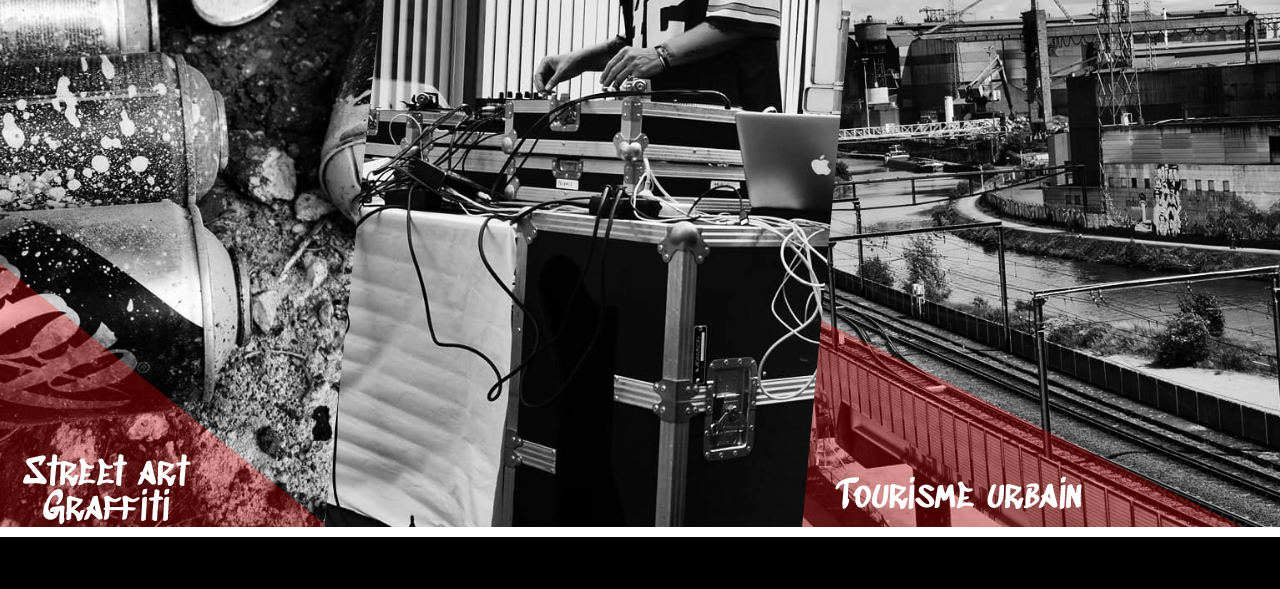
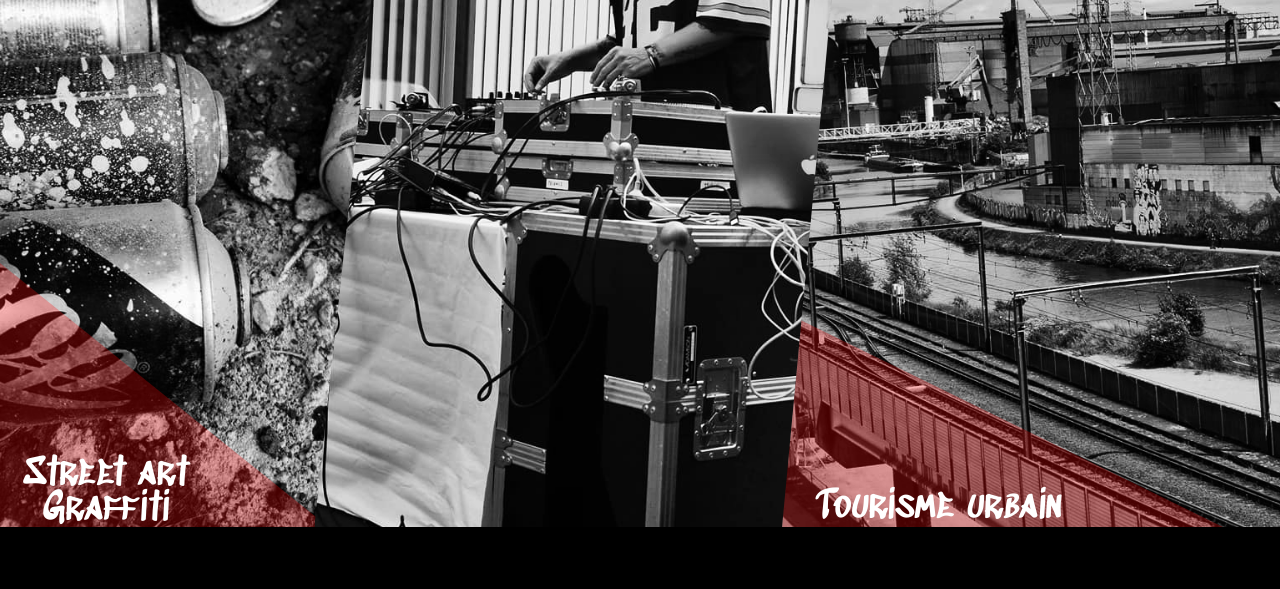
Before and after one commit to ZakariaSelassi/Indigen, a plain HTML site: page assets/templates/index.html in a window 1280 px wide. Shown: the part 719-1308 px from the top of the page. Drawn offline with nearby package versions, Linux system fonts and the light colour scheme.

Commit message:
triptych responsive

```diff
--- a/assets/sass/_event.scss
+++ b/assets/sass/_event.scss
@@ -1,3 +1,4 @@
+@media only screen and (min-width: 1025px) {
   // ------BANNER-------
   .event-banner {
     display: flex;
@@ -5,11 +6,10 @@
     justify-content: flex-end;
     height: 85vh;
     width: 100vw;
-  background-image: url("../img/block-party.jpg");
+    background-image: url("../img/blockparty.png");
     background-repeat: no-repeat;
     background-size: cover;
   }
-
 
   .event-trapeze {
     clip-path: polygon(58% 0, 100% 0%, 100% 100%, 76% 100%);
@@ -68,8 +68,8 @@
     width: 15vw;
     height: 20vh;
   }
-
-@media only screen and (min-width: 1025px) and (max-width: 1200px) {
+}
+@media only screen and (min-width: 1025px) and (max-width: 1500px) {
   .event-title {
     font-size: 5rem;
     margin-bottom: -3%;
@@ -90,7 +90,7 @@
   }
 }
 
-
+// PAT
 .title {
   font-family: Sedgwick, sans-serif;
   color: #db3632;
@@ -98,8 +98,7 @@
   padding: 1rem;
 }
 
-  .content_verse
-  .content_reverse {
+.content_verse .content_reverse {
   height: 50vh;
   width: 80vw;
 }
@@ -122,7 +121,6 @@
   margin-bottom: 15%;
 }
 .shaped {
-
   height: 50vh;
   width: 40vw;
   float: right;
@@ -146,7 +144,6 @@
 }
 
 .shaped_reverse {
-
   height: 50vh;
   width: 40vw;
   float: left;
@@ -175,9 +172,8 @@
   .content_verse {
     height: 50vh;
     width: 80vw;
-
   }
-    .content_reverse{
+  .content_reverse {
     height: 50vh;
     width: 80vw;
     text-align: right;
--- a/assets/sass/_index.scss
+++ b/assets/sass/_index.scss
@@ -16,18 +16,15 @@ body {
 .triptych-wrapper {
   display: flex;
   flex-direction: column;
-  width: 100vw;
-  gap: 10px;
+  p {
+    font-size: 1.3rem;
+    line-height: 95%;
   }
-.triptych {
-  // font-size: 7vw;
-  display: flex;
-  flex-direction: column;
 }
 
 .index-polygone-graffiti {
   width: 100vw;
-  height: 20vh;
+  height: 15vh;
   background-image: url("../img/graffiti.png");
   background-position: center;
   background-size: cover;
@@ -39,14 +36,14 @@ body {
     display: flex;
     flex-direction: column;
     justify-content: center;
-      height: 20vh;
+    height: 15vh;
     background-color: rgba(0, 0, 0, 0.35);
   }
 }
 
 .index-polygone-events {
   width: 100vw;
-  height: 20vh;
+  height: 15vh;
   background-image: url("../img/blockparty.png");
   background-position: center;
   background-size: cover;
@@ -58,13 +55,13 @@ body {
     display: flex;
     flex-direction: column;
     justify-content: center;
-      height: 20vh;
+    height: 15vh;
     background-color: rgba(0, 0, 0, 0.35);
   }
 }
 .index-polygone-tourisme {
   width: 100vw;
-  height: 20vh;
+  height: 15vh;
   background-image: url("../img/parcoururbain.png");
   background-position: center;
   background-size: cover;
@@ -76,13 +73,20 @@ body {
     display: flex;
     flex-direction: column;
     justify-content: center;
-      height: 20vh;
+    height: 15vh;
     background-color: rgba(0, 0, 0, 0.35);
   }
 }
 
-@media only screen and (min-width: 1025px) {
-  // GRAFFITI
+@media only screen and (min-width: 768px) and (max-width: 1024px) {
+  .triptych-wrapper {
+    p {
+      font-size: 2.5rem;
+    }
+  }
+}
+
+@media screen and (min-width: 1025px) and (max-width: 1920px) {
   .index-polygone-graffiti {
     background-image: url("../img/graffitiNB.png");
     background-size: cover;
@@ -94,11 +98,11 @@ body {
     justify-content: flex-end;
     -webkit-clip-path: polygon(0 0, 100% 0, 85% 100%, 0 100%);
     clip-path: polygon(0 0, 100% 0, 85% 100%, 0 100%);
+    margin-bottom: 0;
     .title-graffiti {
       height: 30vh;
       clip-path: polygon(0 0, 0% 100%, 70% 100%);
       background-color: rgba(255, 0, 0, 0.274);
-      font-size: 2.8rem;
       font-family: $titleFont;
       position: relative;
       p {
@@ -121,6 +125,7 @@ body {
   // EVENTS
   .index-polygone-events {
     margin-left: -38px;
+    margin-bottom: 0;
     background-image: url("../img/blockpartyNB.png");
     background-size: cover;
     background-position: center;
@@ -134,7 +139,6 @@ body {
       clip-path: polygon(0 0, 0 80%, 94% 0);
       background-color: rgba(255, 0, 0, 0.274);
       color: white;
-      font-size: 2.8rem;
       font-family: $titleFont;
       position: relative;
       p {
@@ -160,6 +164,7 @@ body {
     background-size: cover;
     background-position: center;
     margin-left: 4vh;
+    margin-bottom: 0;
     height: 74.07407407vh;
     width: 29%;
     float: left;
@@ -173,7 +178,6 @@ body {
       clip-path: polygon(0 0, 0 100%, 88% 100%);
       background-color: rgba(255, 0, 0, 0.274);
       color: white;
-      font-size: 2.8rem;
       font-family: $titleFont;
       position: relative;
       p {
@@ -219,10 +223,18 @@ body {
     width: 100vw;
     background-color: black;
   }
-}
-
-@media screen and (min-width: 1025px) and (max-width: 1919px) {
+  .triptych-wrapper {
     p {
       font-size: 1.8rem;
     }
   }
+}
+
+@media only screen and (min-width: 1920px) {
+  // GRAFFITI
+  .triptych-wrapper {
+    p {
+      font-size: 2.8rem;
+    }
+  }
+}
--- a/assets/sass/_tourism.scss
+++ b/assets/sass/_tourism.scss
@@ -114,12 +114,12 @@ body {
     }
 }
 
-.triptych-wrapper {
+.tourisme-triptych-wrapper {
     display: flex;
     flex-direction: row;
 }
 
-.triptych {
+.tourisme-triptych {
     transform: scale(1.35);
     transform-origin: top;
     &:hover {
```
Also changed, not shown: assets/sass/style.css, assets/sass/style.scss (line endings or trailing spaces), 1 other file. Lines whose indentation alone changed are shown as unchanged.
